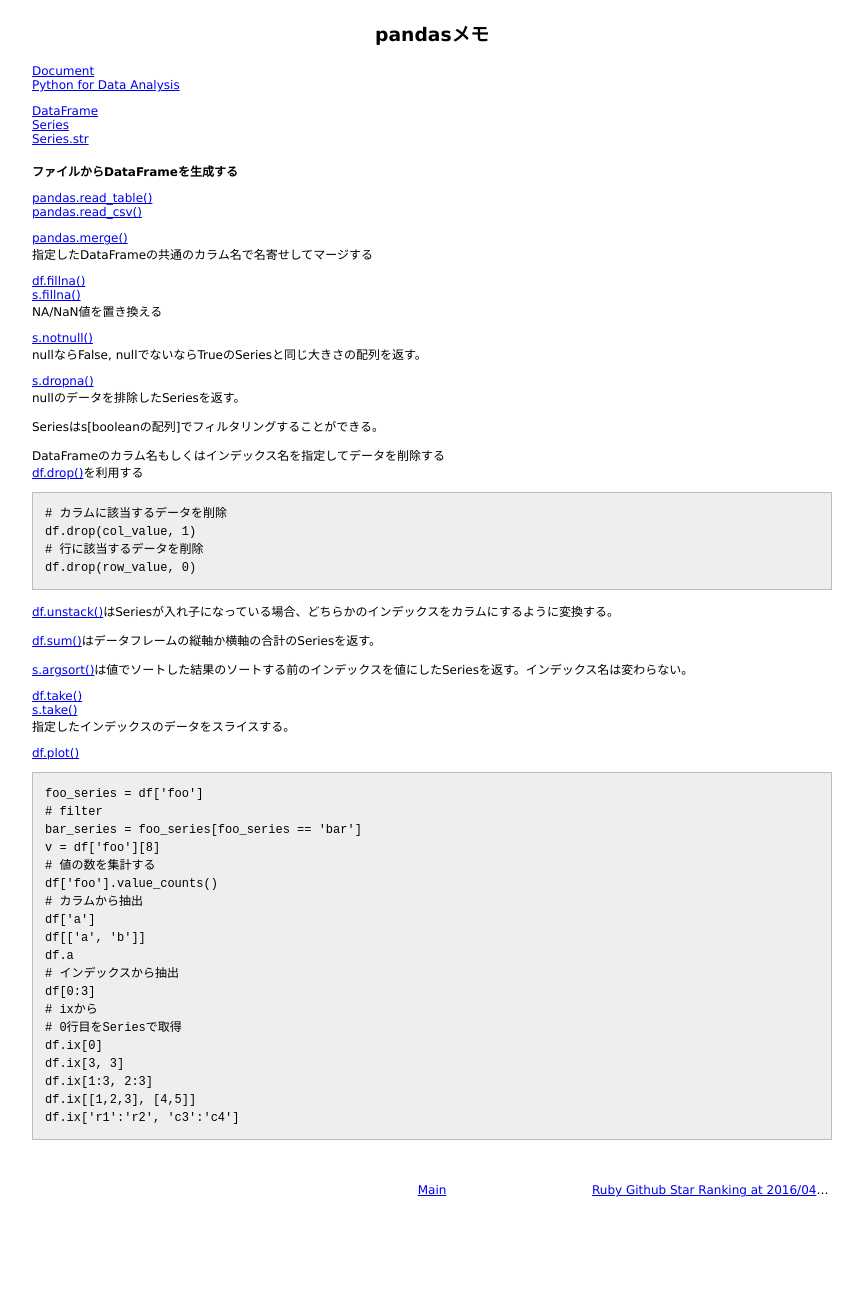
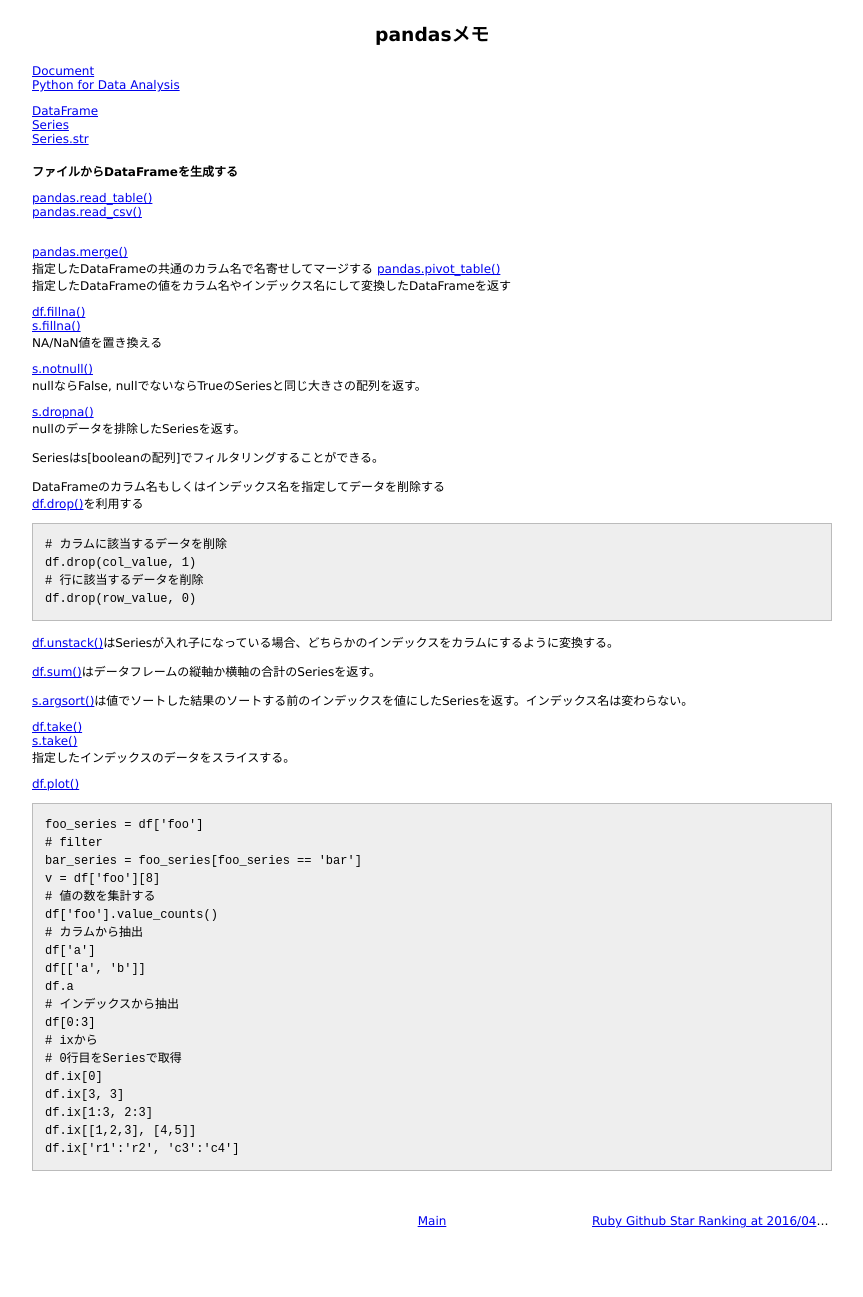
Before and after one commit to 38elements/38elements.github.com, a Jekyll site: the page built from _posts/2016-04-24-pandas.md, in a window 1280 px wide. Shown: the whole page, without its empty margins (208-1071 px from the left). Built offline with Jekyll 4.4.1, drawn with Linux system fonts in a browser that asks for light colours; before the commit the page ends 1266 px from its top, so only the background shows below that.

Commit message:
Update 2016-04-24-pandas.md

```diff
--- a/_posts/2016-04-24-pandas.md
+++ b/_posts/2016-04-24-pandas.md
@@ -12,9 +12,12 @@ title: pandasメモ
 #### ファイルからDataFrameを生成する
 [pandas.read_table()](http://pandas.pydata.org/pandas-docs/stable/generated/pandas.read_table.html)
 [pandas.read_csv()](http://pandas.pydata.org/pandas-docs/stable/generated/pandas.read_csv.html)
+<br>
 
 [pandas.merge()](http://pandas.pydata.org/pandas-docs/stable/generated/pandas.DataFrame.merge.html)
 指定したDataFrameの共通のカラム名で名寄せしてマージする
+[pandas.pivot_table()](http://pandas.pydata.org/pandas-docs/stable/generated/pandas.pivot_table.html)
+指定したDataFrameの値をカラム名やインデックス名にして変換したDataFrameを返す
 
 [df.fillna()](http://pandas.pydata.org/pandas-docs/stable/generated/pandas.DataFrame.fillna.html)
 [s.fillna()](http://pandas.pydata.org/pandas-docs/stable/generated/pandas.Series.fillna.html)
```
